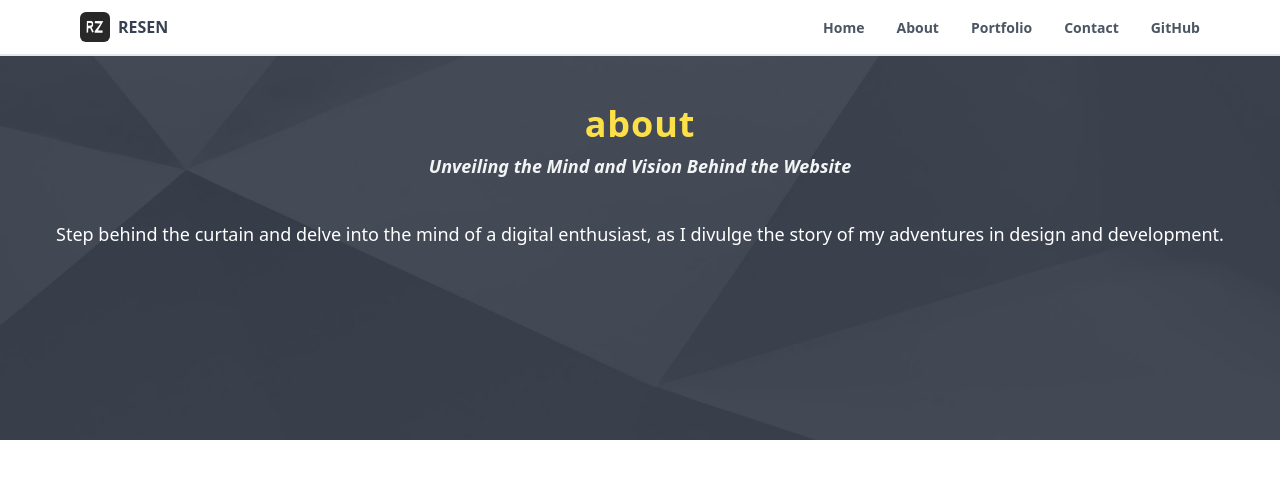
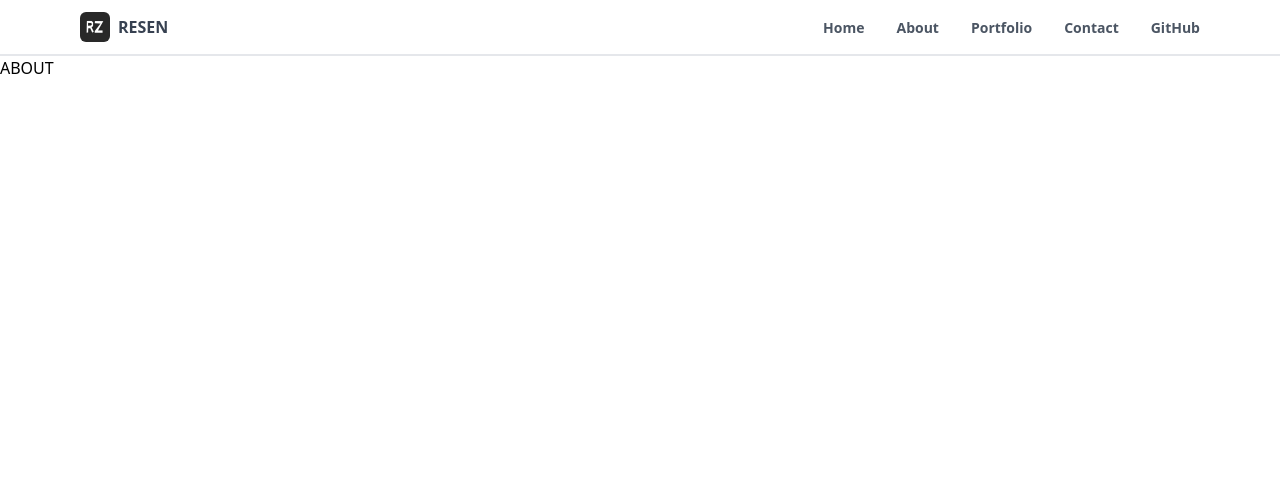
Before and after one commit to resenzhu/nextjs, a Next.js app: page /about in a window 1280 px wide. Shown: the top 478 px of the page. Built offline with nearby package versions, Linux system fonts and the light colour scheme; what tailwindcss-animated would draw is missing.

Commit message:
remove jumbotron

```diff
--- a/src/app/about/page.tsx
+++ b/src/app/about/page.tsx
@@ -1,4 +1,3 @@
-import {Jumbotron} from '@components/main/shared';
 import {createMetadata} from '@utils/metadata';
 
 const metadata = createMetadata({
@@ -8,15 +7,7 @@ const metadata = createMetadata({
   url: '/about'
 });
 
-const Page = (): JSX.Element => (
-  <>
-    <Jumbotron
-      title='about'
-      subtitle='Unveiling the Mind and Vision Behind the Website'
-      description='Step behind the curtain and delve into the mind of a digital enthusiast, as I divulge the story of my adventures in design and development.'
-    />
-  </>
-);
+const Page = (): JSX.Element => <>ABOUT</>;
 
 export {metadata};
 export default Page;
--- a/src/app/contact/page.tsx
+++ b/src/app/contact/page.tsx
@@ -1,4 +1,3 @@
-import {Jumbotron} from '@components/main/shared';
 import {createMetadata} from '@utils/metadata';
 
 const metadata = createMetadata({
@@ -8,15 +7,7 @@ const metadata = createMetadata({
   url: '/contact'
 });
 
-const Page = (): JSX.Element => (
-  <>
-    <Jumbotron
-      title='contact'
-      subtitle='Explore Your Options by Getting in Touch'
-      description='Contact me to explore partnership opportunities or simply to drop a friendly message. Feel free to reach out via the contact form or connect with me on social media for updates and insights into my work.'
-    />
-  </>
-);
+const Page = (): JSX.Element => <>CONTACT</>;
 
 export {metadata};
 export default Page;
--- a/src/app/portfolio/page.tsx
+++ b/src/app/portfolio/page.tsx
@@ -1,4 +1,3 @@
-import {Jumbotron} from '@components/main/shared';
 import {createMetadata} from '@utils/metadata';
 
 const metadata = createMetadata({
@@ -8,15 +7,7 @@ const metadata = createMetadata({
   url: '/portfolio'
 });
 
-const Page = (): JSX.Element => (
-  <>
-    <Jumbotron
-      title='portfolio'
-      subtitle='A Showcase of Innovative Projects and Personal Endeavors'
-      description='Discover a captivating collection of my projects, where innovation meets design. Immerse yourself in an inspiring showcase of creativity and explore the limitless possibilities of my work.'
-    />
-  </>
-);
+const Page = (): JSX.Element => <>PORTFOLIO</>;
 
 export {metadata};
 export default Page;
```
